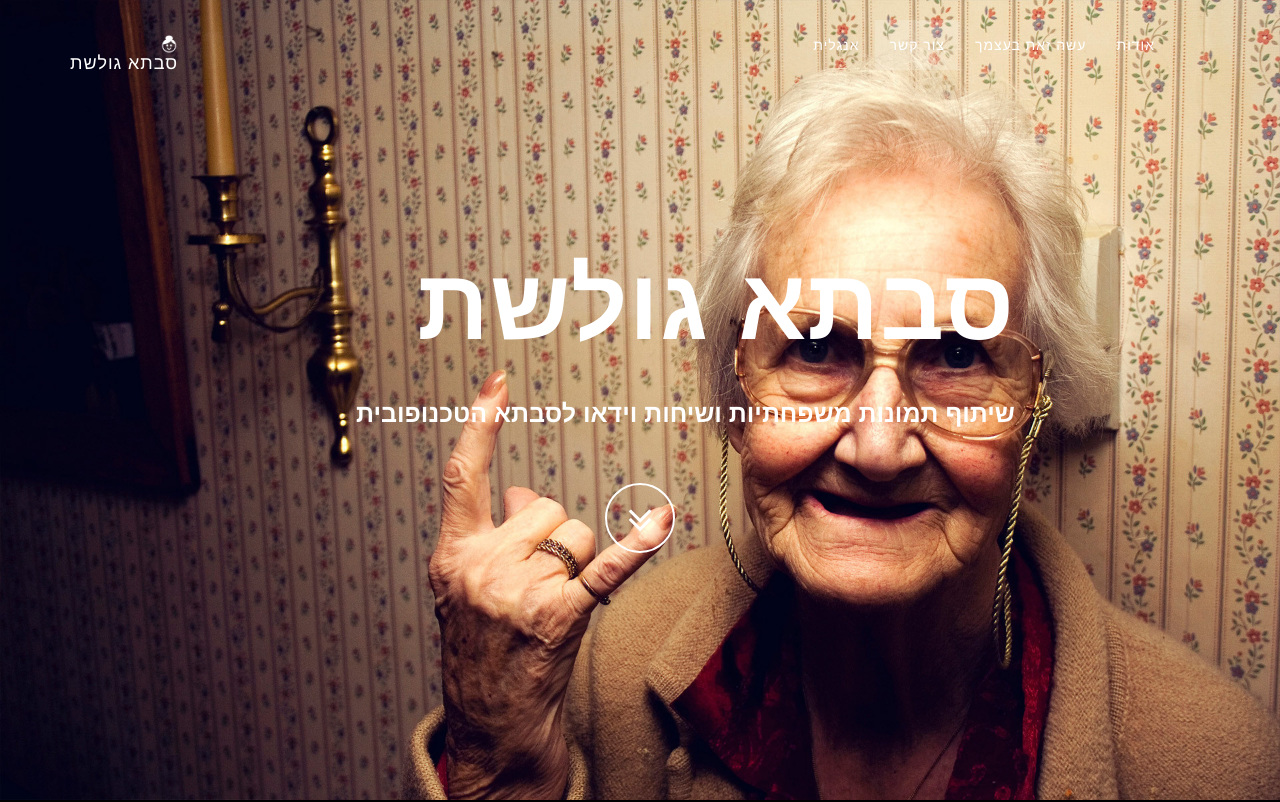
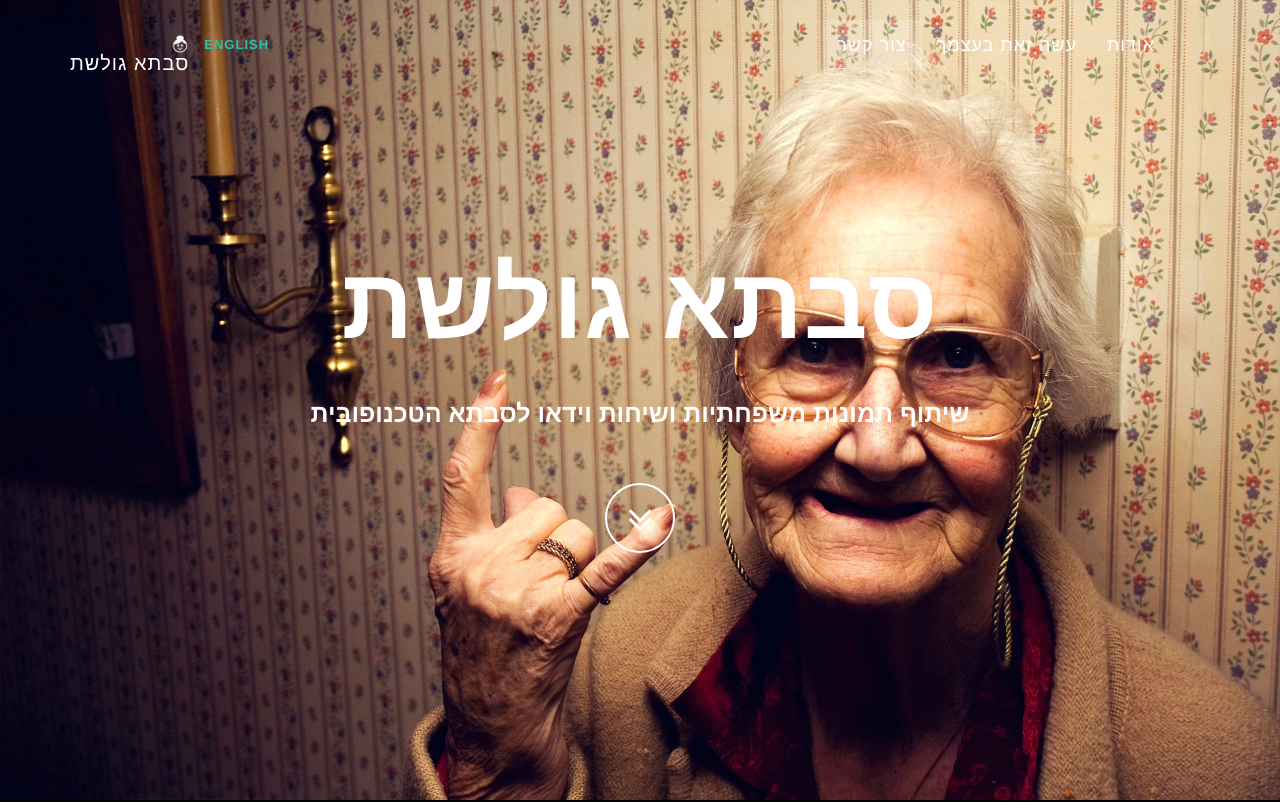
Before and after one commit to michalyashpe/grannysfeed_website, a plain HTML site: page index_heb.html in a window 1280 px wide. Shown: the top 802 px of the page. Drawn offline with nearby package versions, Linux system fonts and the light colour scheme; a web font is replaced by a local one.

Commit message:
language fixes

```diff
--- a/css/layout.css
+++ b/css/layout.css
@@ -1,3 +1,6 @@
+.language a {
+	color: #28c3ab;
+}
 
 .step-image {
 	min-height: 400px;
--- a/css/layout_heb.css
+++ b/css/layout_heb.css
@@ -1,8 +1,33 @@
+
+@import url(http://fonts.googleapis.com/earlyaccess/alefhebrew.css);
+
+
 html {
 	direction: rtl;
 	float: right;
 }
 
+body, h1, h2, h3, h4, h5, .navbar {
+  font-family: "Alef Hebrew",
+	 “Helvetica Neue”,
+	 Helvetica,
+	 Arial,
+	 sans-serif;
+}
+
+.navbar {
+	font-size: 18px;
+	float: right;
+}
+.language a {
+	float: right;
+	font-size: 13px;
+}
+
+.navbar-brand {
+	font-size: 20px;
+	font-weight: bold;
+}
 .navbar-nav {
 	float: right;
 }
@@ -13,10 +38,5 @@ html {
 
 
 .intro {
-	text-align: right;
-
-}
-
-.intro .page-scroll {
 	text-align: center;
 }
--- a/index_heb.html
+++ b/index_heb.html
@@ -44,11 +44,17 @@
         <button type="button" class="navbar-toggle" data-toggle="collapse" data-target=".navbar-main-collapse">
           <i class="fa fa-bars"></i>
         </button>
+
         <a class="navbar-brand" href="#page-top">
+
           <img class="fa-granny" src="img/granny-favicon-white.png"/>
+
           <span class="light">סבתא גולשת</span>
           <!-- <span class="small slogen">Bring joy to your grandmother with a few easy steps</span> -->
         </a>
+        <span class="navbar-brand language">
+          <a href="index.html">English</a>
+        </span>
       </div>
 
       <!-- Collect the nav links, forms, and other content for toggling -->
@@ -67,9 +73,6 @@
           </li>
           <li class="page-scroll">
             <a href="#contact-us">צור קשר</a>
-          </li>
-          <li class="page-scroll">
-            <a href="index.html">אנגלית</a>
           </li>
         </ul>
       </div>
@@ -152,7 +155,7 @@
       <div class="col-lg-8 col-lg-offset-2">
         <h2>הצטרפו לרשימת ההמתנה</h2>
         <p>
-          אם גם הסבתא שלך כבר לא יכולה לחכות, <a target="_blank" href="mailto:michal@yashpe.com;keren171@gmail.com?subject=Please let me know when Granny's Feed is ready!">כתבי לנו</a> ונודיע לך כהשאפליקציה מוכנה
+          אם גם הסבתא שלך כבר לא יכולה לחכות, <a target="_blank" href="mailto:michal@yashpe.com;keren171@gmail.com?subject=Please let me know when Granny's Feed is ready!">כתבי לנו</a> ונודיע לך כשהאפליקציה מוכנה
         </p>
       </div>
     </div>
@@ -166,7 +169,7 @@
 
         <h2>צרו קשר</h2>
         <p>
-          נשמח לשמוע מכם, לענות על כל שאלה ולקבל פידבק.
+          נשמח לשמוע מכם, לענות על כל שאלה ולקבל פידבק
           <a target="_blank" href="https://www.facebook.com/yashpe">מיכל ישפה</a>
           <a target="_blank" href="https://www.linkedin.com/profile/view?id=310208956">וקרן מלצר</a>.
         </p>
```
Also changed, not shown: index.html (+8 -4 lines).
